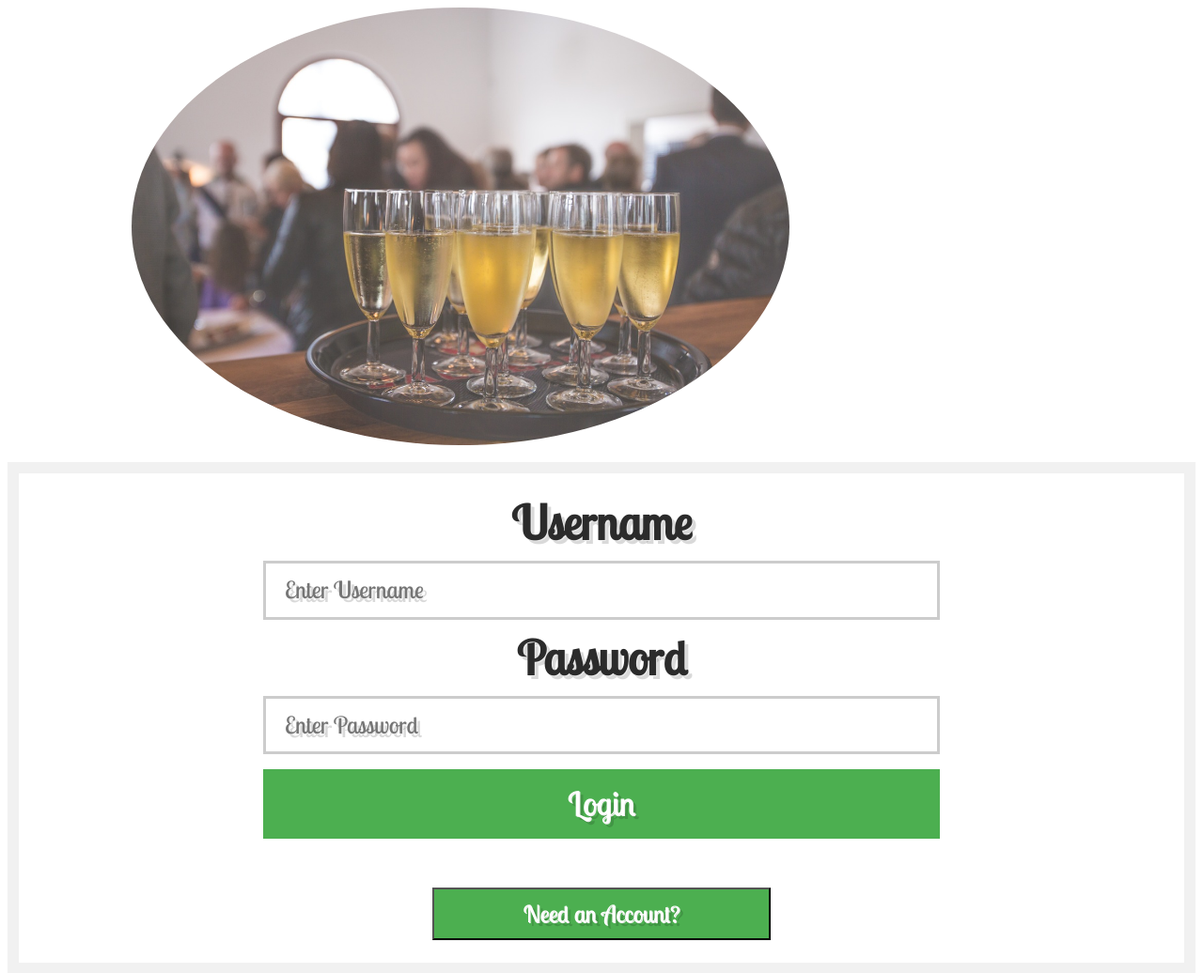
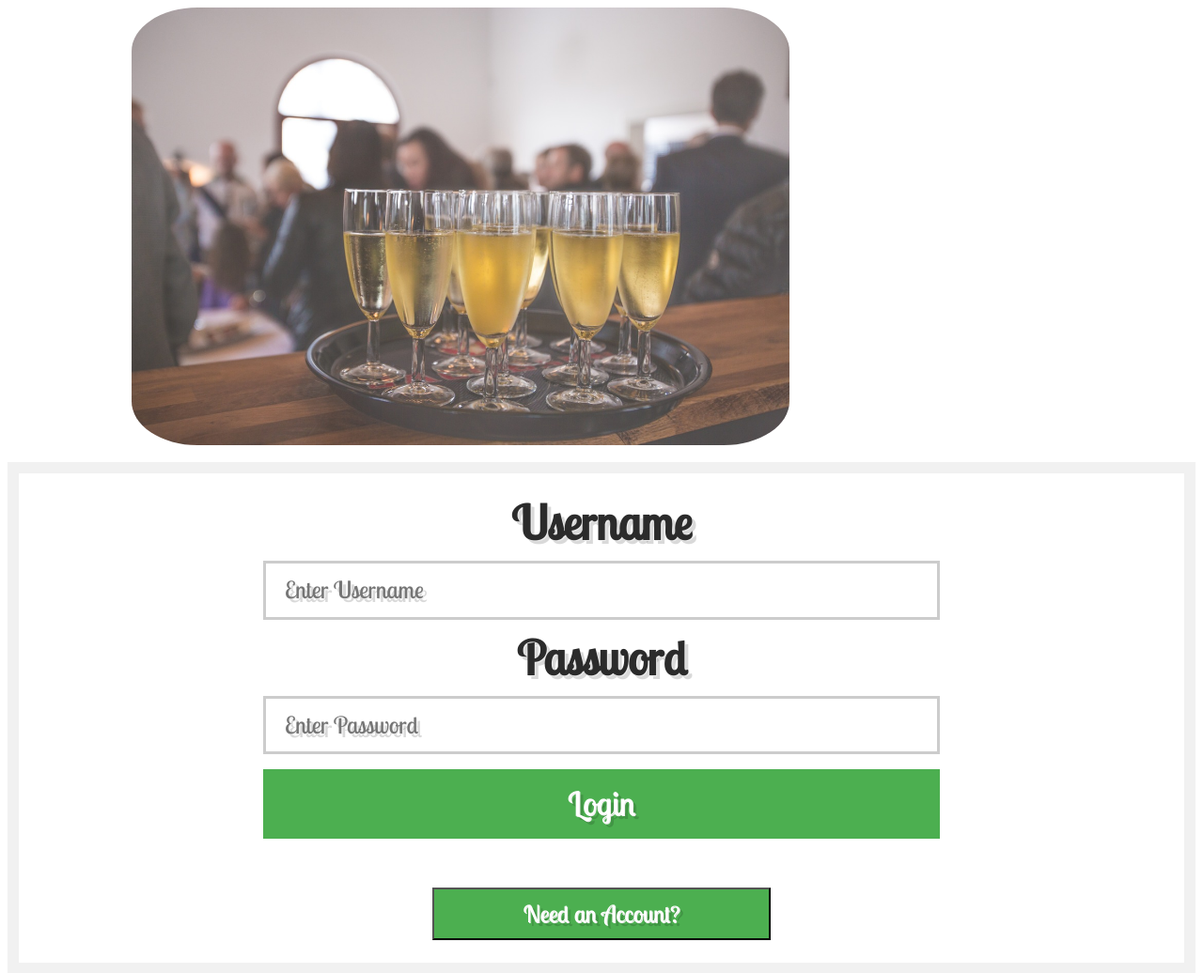
Before and after one commit to 9yun/eventSystem, a Django app: template eventSystem/templates/eventSystem/login.html in a window 1280 px wide. Shown: the top 1036 px of the page at 94% size. Run offline with Django 3.2, Linux system fonts and the light colour scheme; the template is opened without the code that fills it, so the values that code supplies are empty.

Commit message:
Experimenting with border radius

```diff
--- a/eventSystem/static/login/css/login.css
+++ b/eventSystem/static/login/css/login.css
@@ -107,7 +107,7 @@ button {
 
 img.wallpaper {
     width: 70%;
-    border-radius: 90%;
+    border-radius: 10%;
 }
 
 .input_container {
```
